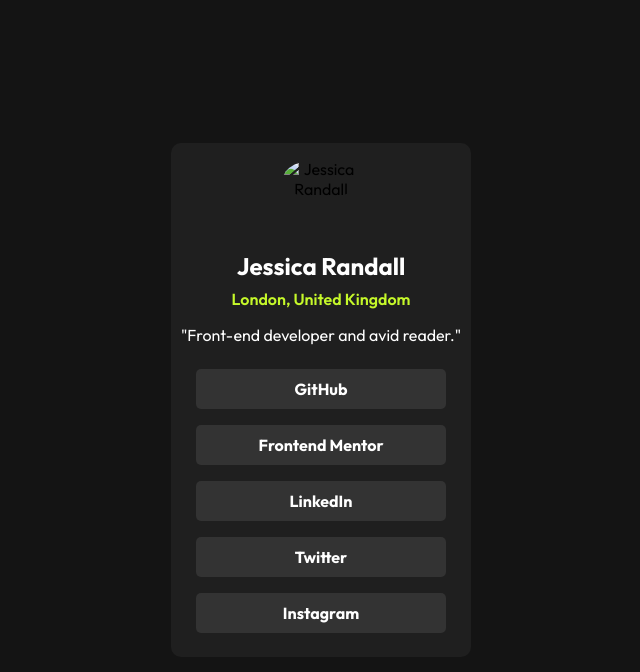
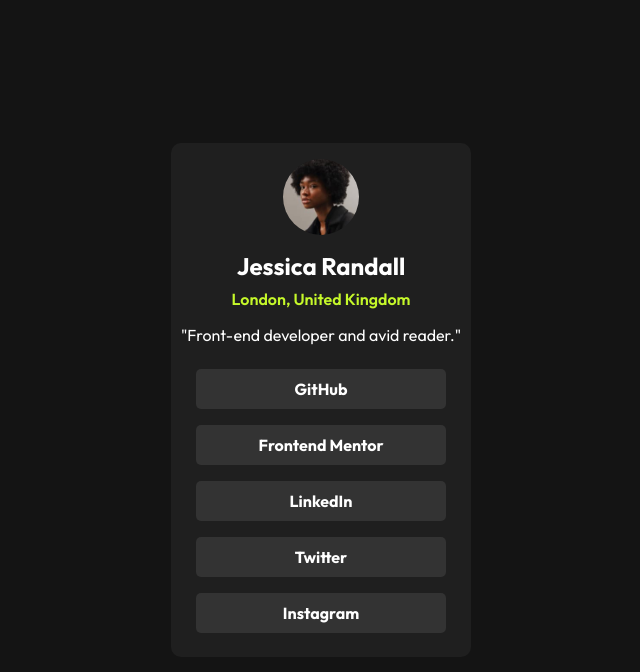
Before and after one commit to Mtrxxo/social-Modified-, a plain HTML site: page index.html in a window 1280 px wide. Shown: the whole page, without its empty margins (319-959 px from the left). Drawn offline with Linux system fonts and the light colour scheme.

Commit message:
Update index.html

```diff
--- a/index.html
+++ b/index.html
@@ -4,7 +4,7 @@
   <meta charset="UTF-8">
   <meta name="viewport" content="width=device-width, initial-scale=1.0"> <!-- displays site properly based on user's device -->
 
-  <link rel="icon" type="image/png" sizes="32x32" href="./assets/images/favicon-32x32.png">
+  <link rel="icon" type="image/png" sizes="32x32" href="images/favicon-32x32.png">
 
   <title>Frontend Mentor | Social links profile</title>
 
@@ -17,7 +17,7 @@
   <div>
     <section>
       <figure>
-        <img src="assets/images/avatar-jessica.jpeg" alt="Jessica Randall" title="Jessica" loading="eager" width="176" height="176">
+        <img src="images/avatar-jessica.jpeg" alt="Jessica Randall" title="Jessica" loading="eager" width="176" height="176">
       </figure>
       <h2>Jessica Randall</h2>
       <p class="location">London, United Kingdom</p>
```
